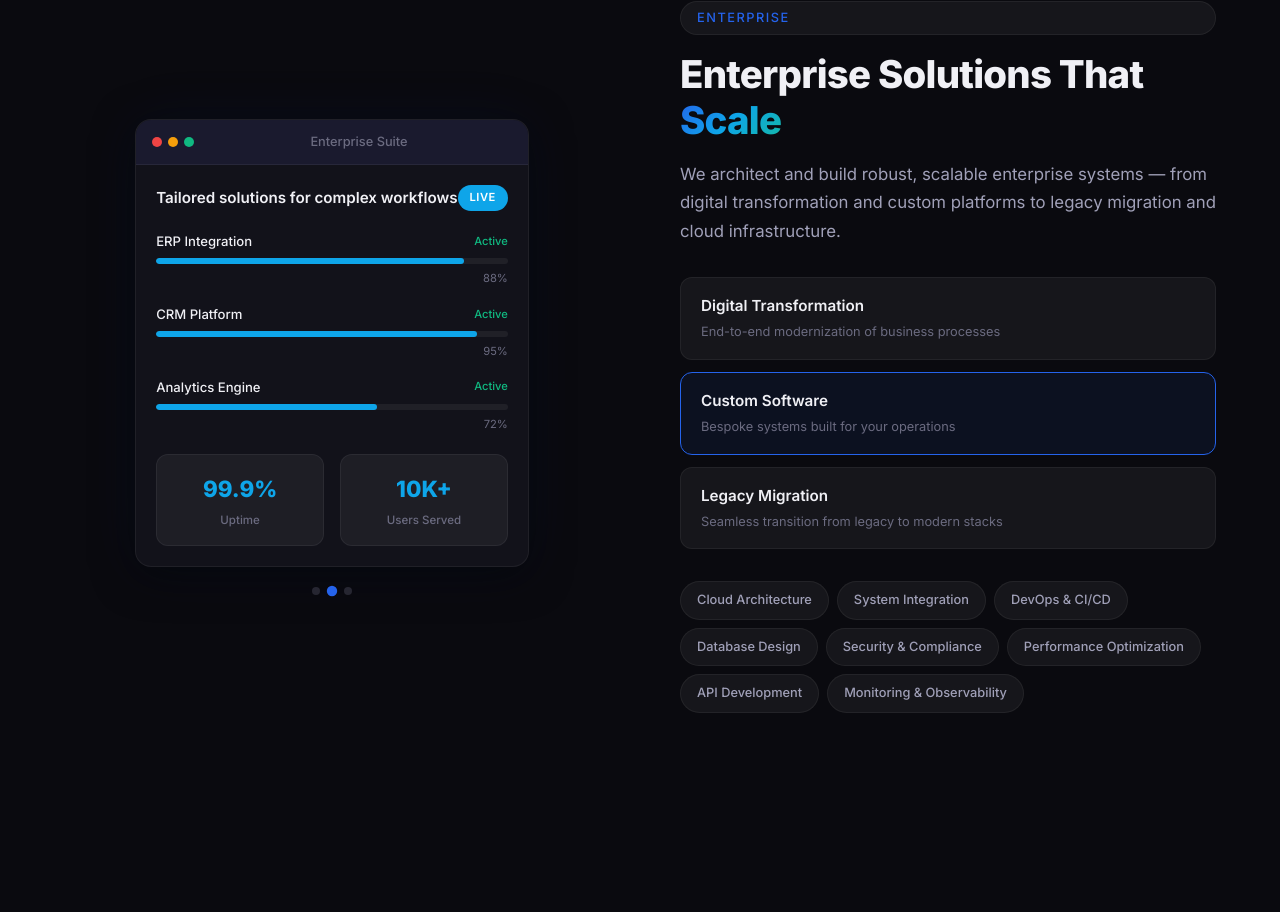
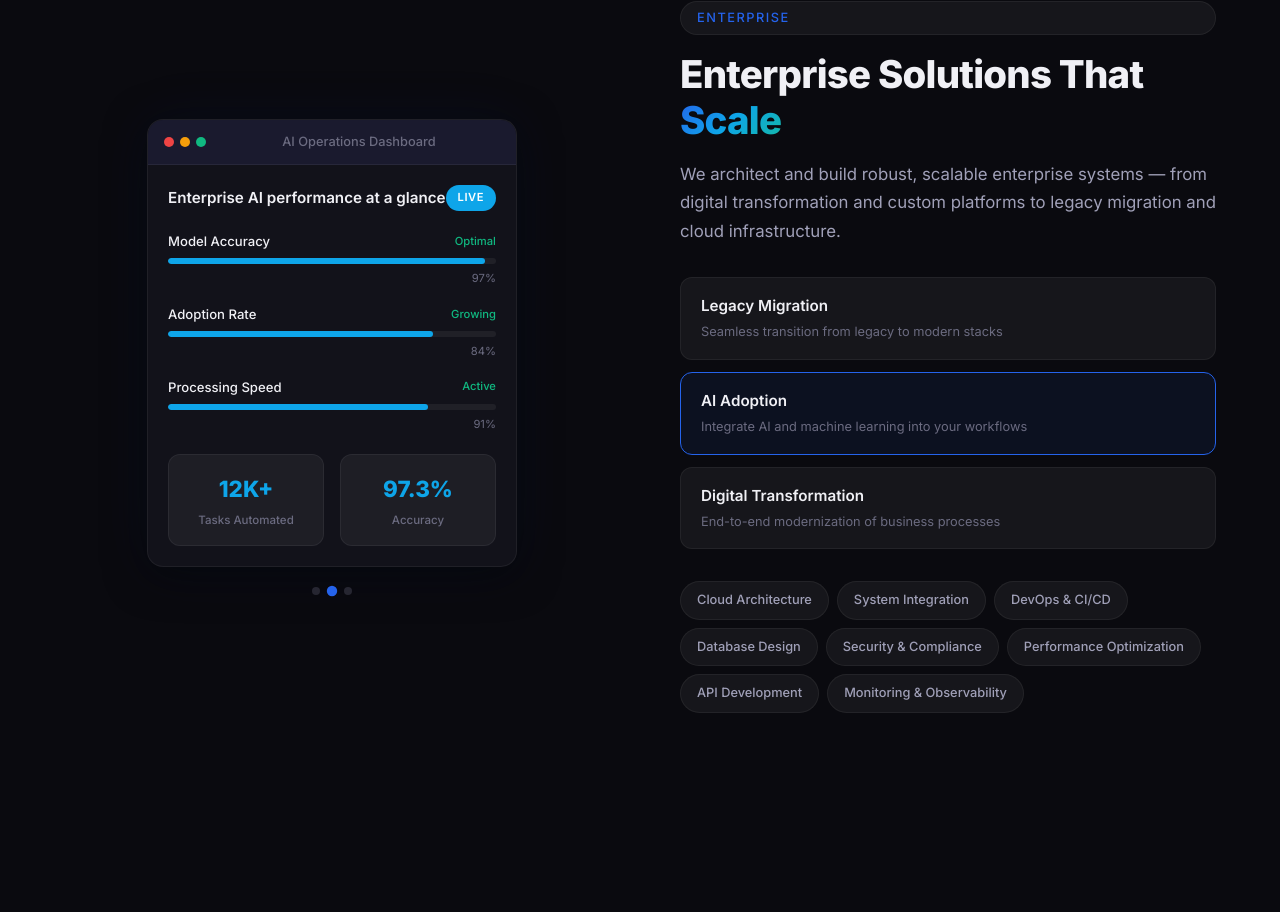
Before and after one commit to buildinbyte-dotcom/company-website, a Next.js app: page / in a window 1280 px wide. Shown: the part 4200-5112 px from the top of the page. Built offline with nearby package versions, Linux system fonts and the light colour scheme.

Commit message:
feat: reorder enterprise solutions - Legacy Migration first, AI Adoption second, Digital Transformation third

```diff
--- a/src/components/EnterpriseShowcase.tsx
+++ b/src/components/EnterpriseShowcase.tsx
@@ -5,6 +5,38 @@ import { motion } from "framer-motion";
 import styles from "./EnterpriseShowcase.module.css";
 
 const solutions = [
+  {
+    name: "Legacy Migration",
+    desc: "Seamless transition from legacy to modern stacks",
+    screenTitle: "Migration Console",
+    screenSubtitle: "Zero-downtime system modernization",
+    modules: [
+      { name: "Data Migration", status: "Complete", progress: 100 },
+      { name: "API Gateway", status: "Active", progress: 82 },
+      { name: "System Testing", status: "Active", progress: 90 },
+    ],
+    metrics: [
+      { label: "Data Integrity", value: "100%" },
+      { label: "Downtime", value: "0 hrs" },
+    ],
+    accentColor: "#14b8a6",
+  },
+  {
+    name: "AI Adoption",
+    desc: "Integrate AI and machine learning into your workflows",
+    screenTitle: "AI Operations Dashboard",
+    screenSubtitle: "Enterprise AI performance at a glance",
+    modules: [
+      { name: "Model Accuracy", status: "Optimal", progress: 97 },
+      { name: "Adoption Rate", status: "Growing", progress: 84 },
+      { name: "Processing Speed", status: "Active", progress: 91 },
+    ],
+    metrics: [
+      { label: "Tasks Automated", value: "12K+" },
+      { label: "Accuracy", value: "97.3%" },
+    ],
+    accentColor: "#0ea5e9",
+  },
   {
     name: "Digital Transformation",
     desc: "End-to-end modernization of business processes",
@@ -20,38 +52,6 @@ const solutions = [
       { label: "Cost Reduction", value: "45%" },
     ],
     accentColor: "#2563eb",
-  },
-  {
-    name: "Custom Software",
-    desc: "Bespoke systems built for your operations",
-    screenTitle: "Enterprise Suite",
-    screenSubtitle: "Tailored solutions for complex workflows",
-    modules: [
-      { name: "ERP Integration", status: "Active", progress: 88 },
-      { name: "CRM Platform", status: "Active", progress: 95 },
-      { name: "Analytics Engine", status: "Active", progress: 72 },
-    ],
-    metrics: [
-      { label: "Uptime", value: "99.9%" },
-      { label: "Users Served", value: "10K+" },
-    ],
-    accentColor: "#0ea5e9",
-  },
-  {
-    name: "Legacy Migration",
-    desc: "Seamless transition from legacy to modern stacks",
-    screenTitle: "Migration Console",
-    screenSubtitle: "Zero-downtime system modernization",
-    modules: [
-      { name: "Data Migration", status: "Active", progress: 96 },
-      { name: "API Gateway", status: "Active", progress: 82 },
-      { name: "System Testing", status: "Active", progress: 90 },
-    ],
-    metrics: [
-      { label: "Data Integrity", value: "100%" },
-      { label: "Downtime", value: "0 hrs" },
-    ],
-    accentColor: "#14b8a6",
   },
 ];
 
```
